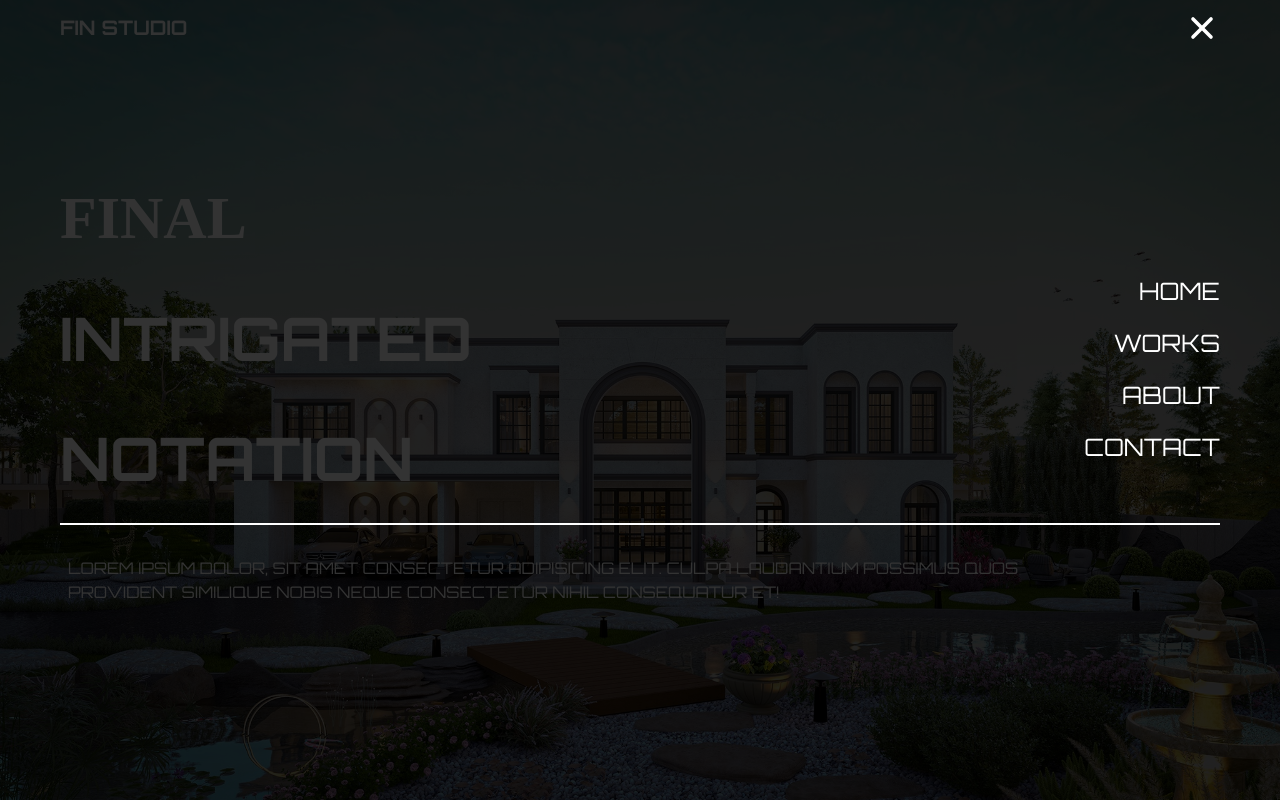
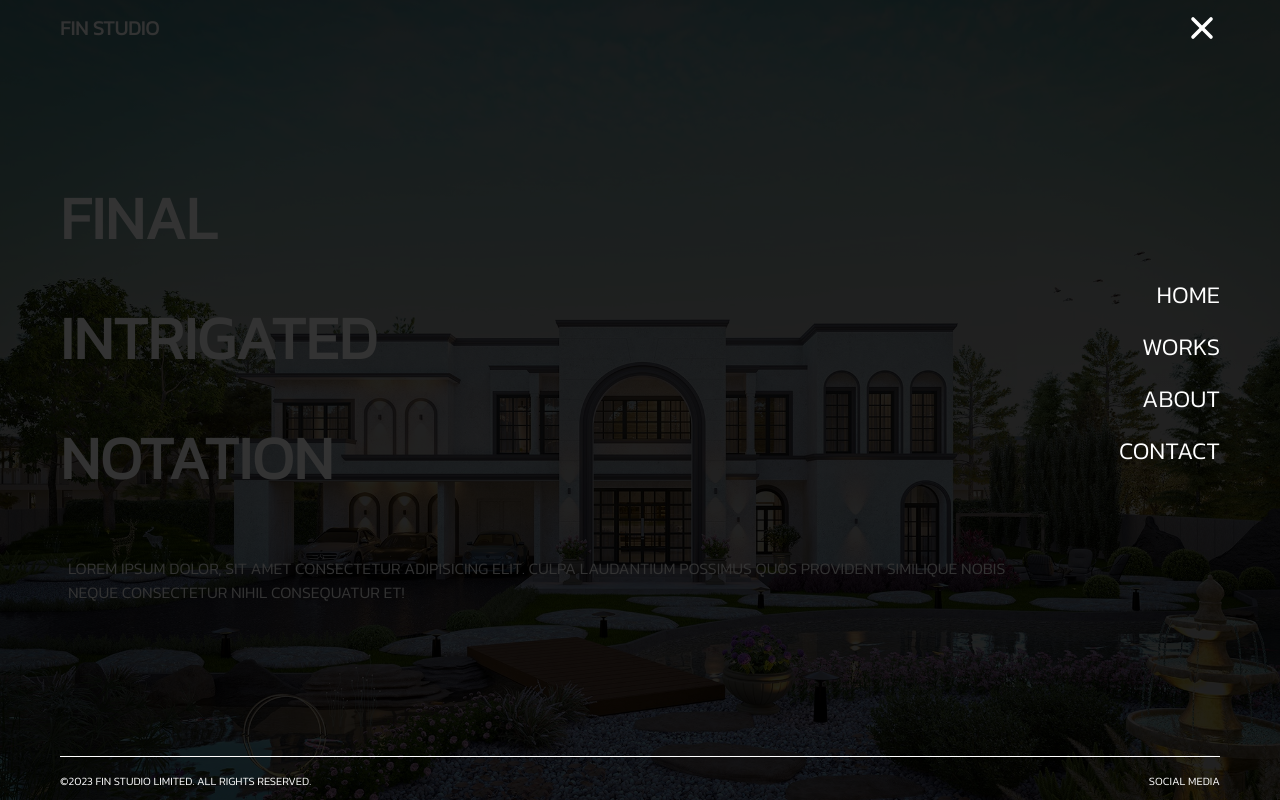
Before and after one commit to thanatP-Bz/fin-studio, a Next.js app: page / in a window 1280 px wide. Both pictures are taken after a click on the element 1202 px from the left and 28 px from the top of the page. Built offline with nearby package versions, Linux system fonts and the light colour scheme.

Commit message:
completed navbar

```diff
--- a/src/app/globals.css
+++ b/src/app/globals.css
@@ -1,16 +1,6 @@
 @tailwind base;
 @tailwind components;
 @tailwind utilities;
-
-@layer base {
-  @font-face {
-    font-family: "Unsteady Oversteer";
-    src: url("../../public/fonts/unsteady\ oversteer.otf") format("otf");
-    font-weight: 400;
-    font-display: swap;
-    font-style: normal;
-  }
-}
 
 /* no blue highlight */
 .no-highlight {
--- a/src/app/layout.tsx
+++ b/src/app/layout.tsx
@@ -1,10 +1,10 @@
 import "./globals.css";
 import Navbar from "../components/navbar/Navbar";
 import Footer from "../components/footer/Footer";
-import { Orbitron } from "next/font/google";
+import { Kanit } from "next/font/google";
 import localFont from "next/font/local";
 
-const inter = Orbitron({ subsets: ["latin"] });
+const inter = Kanit({ subsets: ["latin"], weight: ["300"] });
 
 export const metadata = {
   title: "Create Next App",
--- a/src/components/navbar/Navbar.jsx
+++ b/src/components/navbar/Navbar.jsx
@@ -35,20 +35,22 @@ const Navbar = () => {
   };
 
   return (
-    <div className="fixed left-0 top-0 z-10 w-full text-white">
-      <nav className="container items-center justify-between py-5">
+    <div className="fixed left-0 top-0 z-30 h-screen w-full text-white">
+      <nav className="container h-full flex-col items-center justify-between py-5">
+        <div className="flex w-full items-center justify-between">
           {/* logo */}
           <Link href="/">
             <h1 className="text-xl font-bold">FIN Studio</h1>
           </Link>
 
           {/* logo */}
-        <div className="z-20 cursor-pointer text-4xl" onClick={clickHandler}>
+          <div className="z-10 cursor-pointer text-4xl" onClick={clickHandler}>
             {menuOpen ? (
               <HiX className="transition-all duration-700 ease-in-out" />
             ) : (
               <HiMenuAlt2 className="transition-all duration-700 ease-in-out" />
             )}
+          </div>
         </div>
 
         {/* overlay */}
@@ -56,13 +58,13 @@ const Navbar = () => {
           className={
             menuOpen
               ? `absolute bottom-0 left-0 right-0 top-0 h-screen  bg-black/80 transition-all duration-700 ease-in-out`
-              : "absolute bottom-0 left-[1300px] right-0 top-0  h-screen translate-x-0 transition-all duration-700 ease-in-out"
+              : " absolute bottom-0 left-[1300px] right-0  top-0 h-screen transition-all duration-700 ease-in-out"
           }
         >
           {/* navbar */}
           {menuOpen ? (
-            <div className="flex h-screen w-full">
-              <div className="no-highlight container relative flex h-full flex-col items-end justify-center gap-y-5 text-2xl">
+            <div className="flex h-screen w-screen flex-col justify-between">
+              <div className="no-highlight container relative h-full translate-x-0 flex-col items-end justify-center gap-y-5 text-2xl transition-all duration-700 ease-in-out ">
                 {links.map((link) => {
                   return (
                     <Link key={link.id} href={link.url} onClick={clickHandler}>
@@ -72,11 +74,18 @@ const Navbar = () => {
                     </Link>
                   );
                 })}
-                <span className="mt-10 w-full bg-white p-[0.7px]"></span>
+              </div>
+
+              <div className="container mb-2 flex-col gap-4 text-[0.7rem]">
+                <span className="w-full bg-white p-[0.5px]"></span>
+                <div className="flex justify-between">
+                  <p>©2023 FIN studio Limited. All rights reserved.</p>
+                  <p>social media</p>
+                </div>
               </div>
             </div>
           ) : (
-            <div />
+            <div className="translate-x-full" />
           )}
         </div>
       </nav>
--- a/tailwind.config.js
+++ b/tailwind.config.js
@@ -6,11 +6,7 @@ module.exports = {
     "./src/app/**/*.{js,ts,jsx,tsx,mdx}",
   ],
   theme: {
-    extend: {
-      fontFamily: {
-        unsteady: "Unsteady OverSteer, outlines",
-      },
-    },
+    extend: {},
     screens: {
       sm: "640px",
       // => @media (min-width: 640px) { ... }
```
Lines whose indentation alone changed are shown as unchanged.
